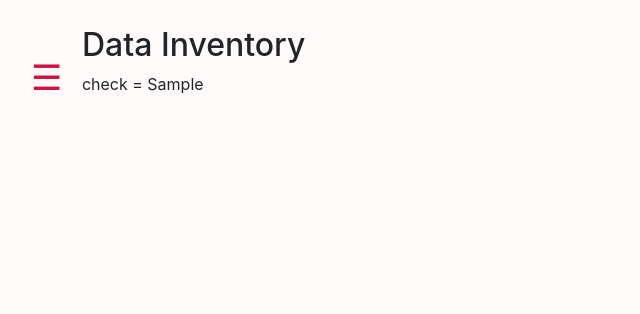
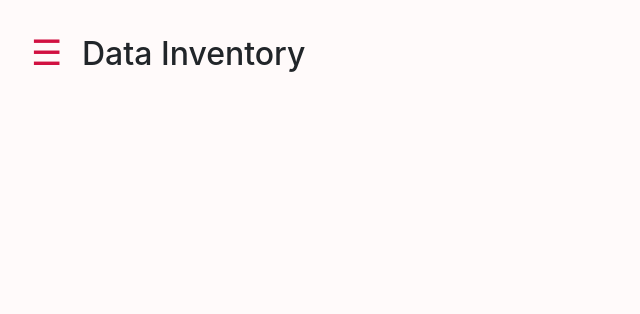
Before and after one commit to TrWin/QAprojectWebApp, a Flask app: template testFlask/templates/admin.html in a window 1280 px wide. Shown: the top 314 px of the page, without its empty margins (0-640 px from the left). Run offline with Flask 2, Linux system fonts and the light colour scheme; the template is opened without the code that fills it: most values are stand-ins (such as "Sample title", 1, 10 or a date in 2020); some libraries are stand-ins or nearby versions.

Commit message:
admin page

```diff
--- a/testFlask/templates/admin.html
+++ b/testFlask/templates/admin.html
@@ -46,7 +46,7 @@
         >
       </div>
       <div class="oneline" style="margin-left: 15px;">
-        <h2>Data Inventory</h2> check = {{check3SIT}}
+        <h2>Data Inventory</h2>
       </div>
       <br />
 
```
